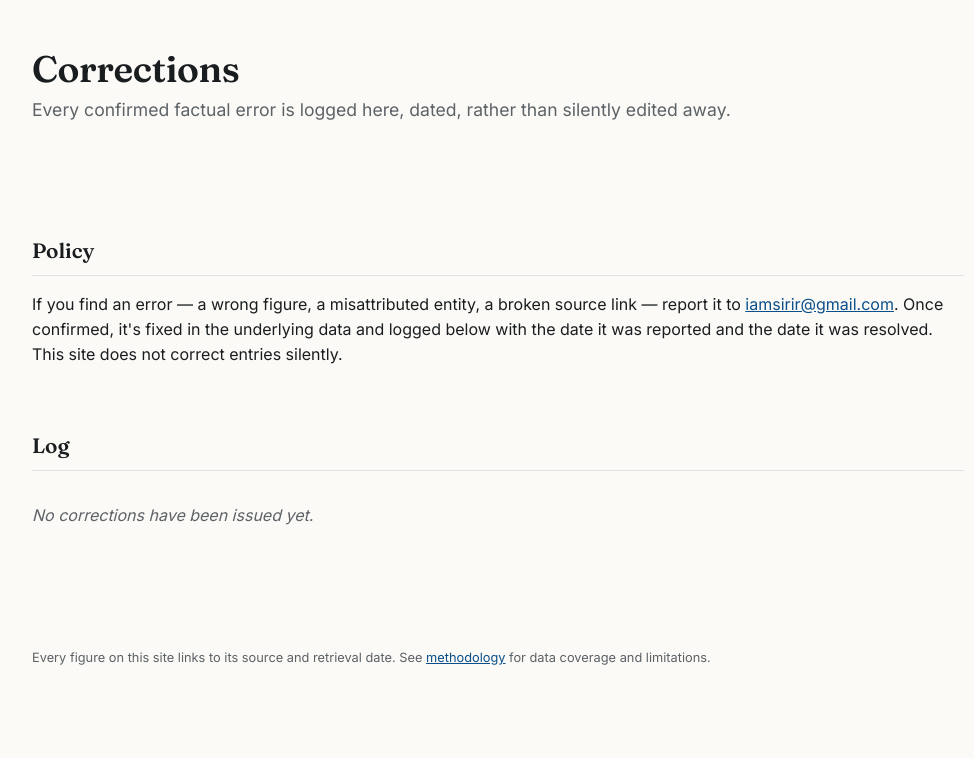
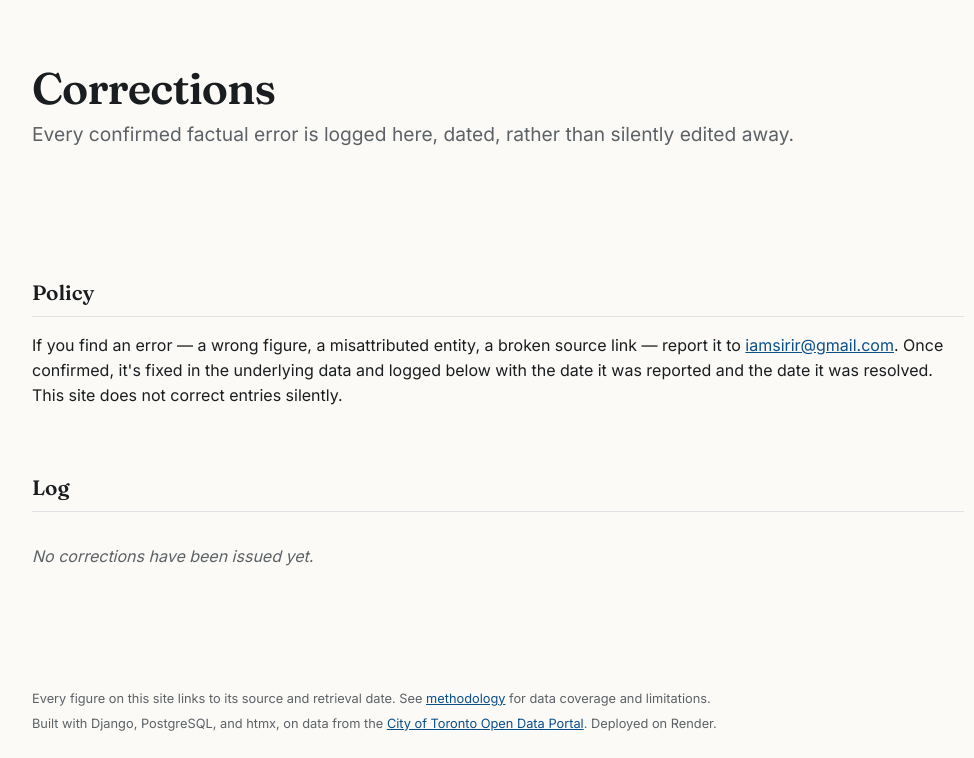
Before and after one commit to cmd-siri-bot/follow-the-money, a Django app: page /corrections/ in a window 1280 px wide. Shown: the part 83-841 px from the top of the page, without its empty margins (142-1116 px from the left). Before the commit the page ends 748 px from the top, so only its background shows below. Run offline with Django 5.2, Linux system fonts and the light colour scheme; data that the repository does not hold is empty.

Commit message:
Homepage positioning/UX pass: cost-per-resident stat, example search chips, honest built-with
- Tighten hero subhead copy
- Add sourced cost-per-resident stat (StatCan 2021 Census population, verified live)
- Add clickable example search queries (police, TTC, parks, bike lanes, shelters, child care) -- each verified to return real results before shipping
- Bump hero typography scale, turn hero stats into bordered tiles for clearer hierarchy
- Add an honest "Built with" footer line (Django/PostgreSQL/htmx/Render/City Open Data) -- no fabricated AI/vector-search/RAG claims

Co-Authored-By: Claude Sonnet 5 <noreply@anthropic.com>

```diff
--- a/torontospends/apps/budget/taxonomy.py
+++ b/torontospends/apps/budget/taxonomy.py
@@ -288,3 +288,14 @@ PROPERTY_TAX_RATE_HISTORY = [
     {"year": 2025, "increase_pct": 6.9, "note": "",
      "source_url": "https://www.cbc.ca/news/canada/toronto/toronto-2025-budget-council-meeting-1.7455475"},
 ]
+
+# City of Toronto population, 2021 Census of Population (last full census;
+# verified live 2026-08-06 against the StatCan profile table -- the City's
+# population has grown since, so any "per resident" figure built from this
+# modestly overstates the true current per-capita cost). Kept separate from
+# the budget dataset since it's sourced from StatCan, not open.toronto.ca.
+TORONTO_POPULATION_2021_CENSUS = 2_794_356
+TORONTO_POPULATION_SOURCE_URL = (
+    "https://www12.statcan.gc.ca/census-recensement/2021/dp-pd/prof/details/"
+    "page.cfm?Lang=E&GENDERlist=1&STATISTIClist=1&DGUIDlist=2021A00053520005&HEADERlist=0"
+)
--- a/torontospends/apps/entities/views.py
+++ b/torontospends/apps/entities/views.py
@@ -7,6 +7,8 @@ from apps.budget.taxonomy import (
     MAYORAL_TRANSITION_NOTE,
     MAYORAL_TRANSITION_SOURCE,
     MAYORAL_TRANSITION_YEAR,
+    TORONTO_POPULATION_2021_CENSUS,
+    TORONTO_POPULATION_SOURCE_URL,
 )
 from apps.budget.views import (
     LATEST_YEAR as LATEST_BUDGET_YEAR,
@@ -40,6 +42,9 @@ def _the_big_picture():
         "total_budget_dollars": total_expense_cents / 100,
         "total_revenue_dollars": total_revenue_cents / 100,
         "net_dollars": (total_revenue_cents - total_expense_cents) / 100,
+        "cost_per_resident": round((total_expense_cents / 100) / TORONTO_POPULATION_2021_CENSUS),
+        "population": TORONTO_POPULATION_2021_CENSUS,
+        "population_source_url": TORONTO_POPULATION_SOURCE_URL,
     }
 
 
--- a/torontospends/templates/base.html
+++ b/torontospends/templates/base.html
@@ -119,14 +119,22 @@
             outline-offset: 1px;
         }
         main { max-width: 980px; margin: 0 auto; padding: var(--space-3); }
-        h1 { font-size: 2.3rem; margin: 0 0 0.4rem; line-height: 1.15; text-wrap: balance; letter-spacing: -0.01em; }
+        h1 { font-size: 2.75rem; margin: 0 0 0.5rem; line-height: 1.1; text-wrap: balance; letter-spacing: -0.02em; }
         h2 { font-size: 1.3rem; margin-top: var(--space-5); margin-bottom: var(--space-1); border-bottom: 1px solid var(--border); padding-bottom: 0.45rem; }
-        .hero { padding: var(--space-3) 0 var(--space-3); }
-        .hero-sub { color: var(--muted); font-size: 1.1rem; max-width: 44em; margin: 0 0 var(--space-3); }
+        .hero { padding: var(--space-4) 0 var(--space-3); }
+        .hero-sub { color: var(--muted); font-size: 1.2rem; max-width: 42em; margin: 0 0 var(--space-4); line-height: 1.5; }
 
-        .hero-stats { display: flex; flex-wrap: wrap; gap: var(--space-4); margin-top: var(--space-3); }
-        .hero-stat .stat-value { font-family: "Fraunces", Georgia, serif; font-size: 2.1rem; font-weight: 600; line-height: 1; color: var(--ink); }
-        .hero-stat .stat-label { color: var(--muted); font-size: 0.85rem; margin-top: 0.3rem; }
+        .hero-stats { display: flex; flex-wrap: wrap; gap: var(--space-2); margin-top: var(--space-3); }
+        .hero-stat {
+            padding: var(--space-2) var(--space-3);
+            border: 1px solid var(--border);
+            border-radius: var(--radius-lg);
+            background: var(--surface);
+            box-shadow: var(--shadow-sm);
+            min-width: 180px;
+        }
+        .hero-stat .stat-value { font-family: "Fraunces", Georgia, serif; font-size: 2.3rem; font-weight: 600; line-height: 1; color: var(--ink); }
+        .hero-stat .stat-label { color: var(--muted); font-size: 0.85rem; margin-top: 0.4rem; }
 
         .browse-section { margin-top: var(--space-5); }
         .section-note { color: var(--muted); font-size: 0.9rem; margin-top: -0.25rem; margin-bottom: var(--space-1); }
@@ -288,6 +296,25 @@
         a { color: var(--accent); }
         a:visited { color: #6a4fa8; }
         footer { max-width: 980px; margin: var(--space-5) auto var(--space-3); padding: 0 var(--space-3); color: var(--muted); font-size: 0.8rem; }
+        .footer-stack { margin-top: 0.35rem; }
+
+        /* Clickable example search queries -- real, verified terms, not
+           decoration (see home/_fragment.html). */
+        .search-chips { display: flex; flex-wrap: wrap; align-items: center; gap: 0.5rem; margin-top: var(--space-2); }
+        .search-chips-label { color: var(--muted); font-size: 0.85rem; margin-right: 0.1rem; }
+        .search-chip {
+            display: inline-flex;
+            font-size: 0.85rem;
+            font-weight: 500;
+            padding: 0.35rem 0.85rem;
+            border-radius: 999px;
+            border: 1px solid var(--border);
+            background: var(--surface);
+            color: var(--ink);
+            text-decoration: none;
+        }
+        .search-chip:visited { color: var(--ink); }
+        .search-chip:hover { border-color: var(--accent); color: var(--accent); background: var(--accent-bg); }
     </style>
 </head>
 <body>
@@ -310,6 +337,7 @@
     </main>
     <footer>
         Every figure on this site links to its source and retrieval date. See <a href="{% url 'methodology' %}">methodology</a> for data coverage and limitations.
+        <div class="footer-stack">Built with Django, PostgreSQL, and htmx, on data from the <a href="https://open.toronto.ca/">City of Toronto Open Data Portal</a>. Deployed on Render.</div>
     </footer>
 </body>
 </html>
```
Also changed, not shown: torontospends/templates/home/_fragment.html (+15 -2 lines).
